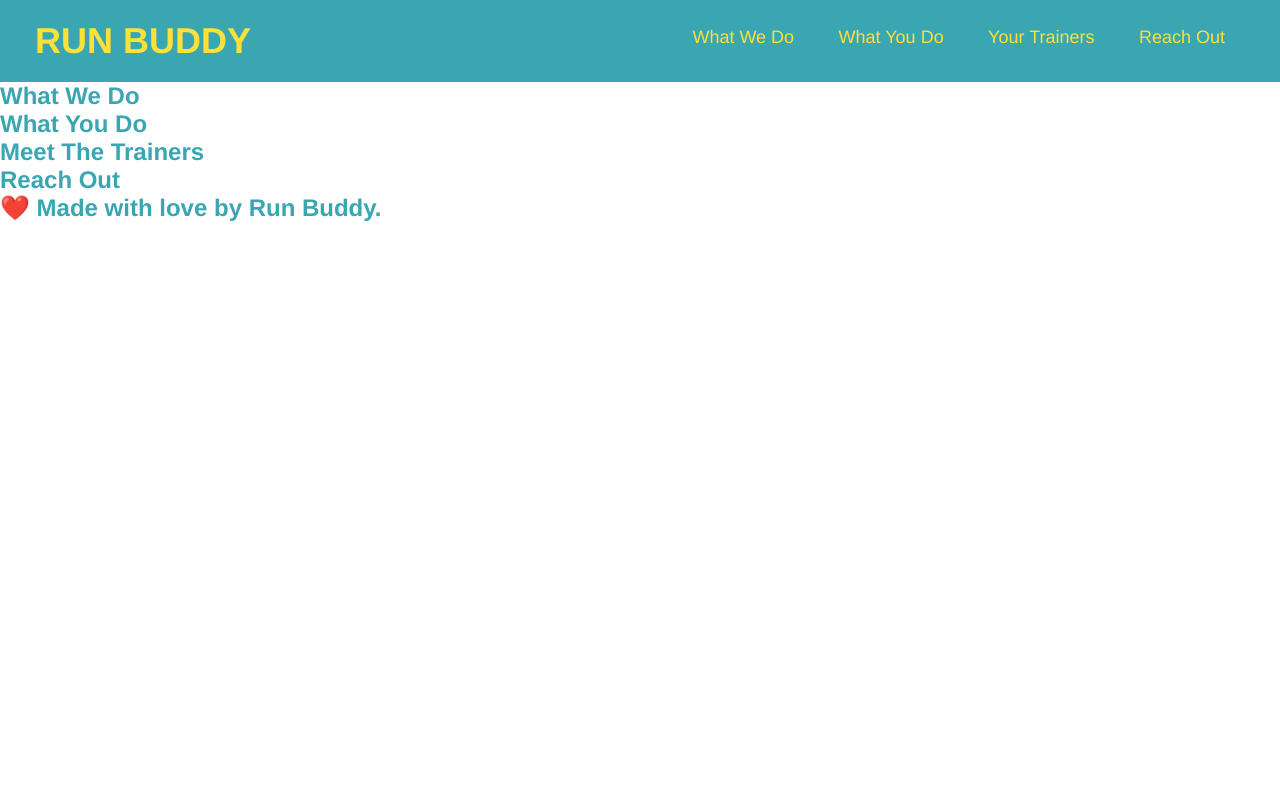
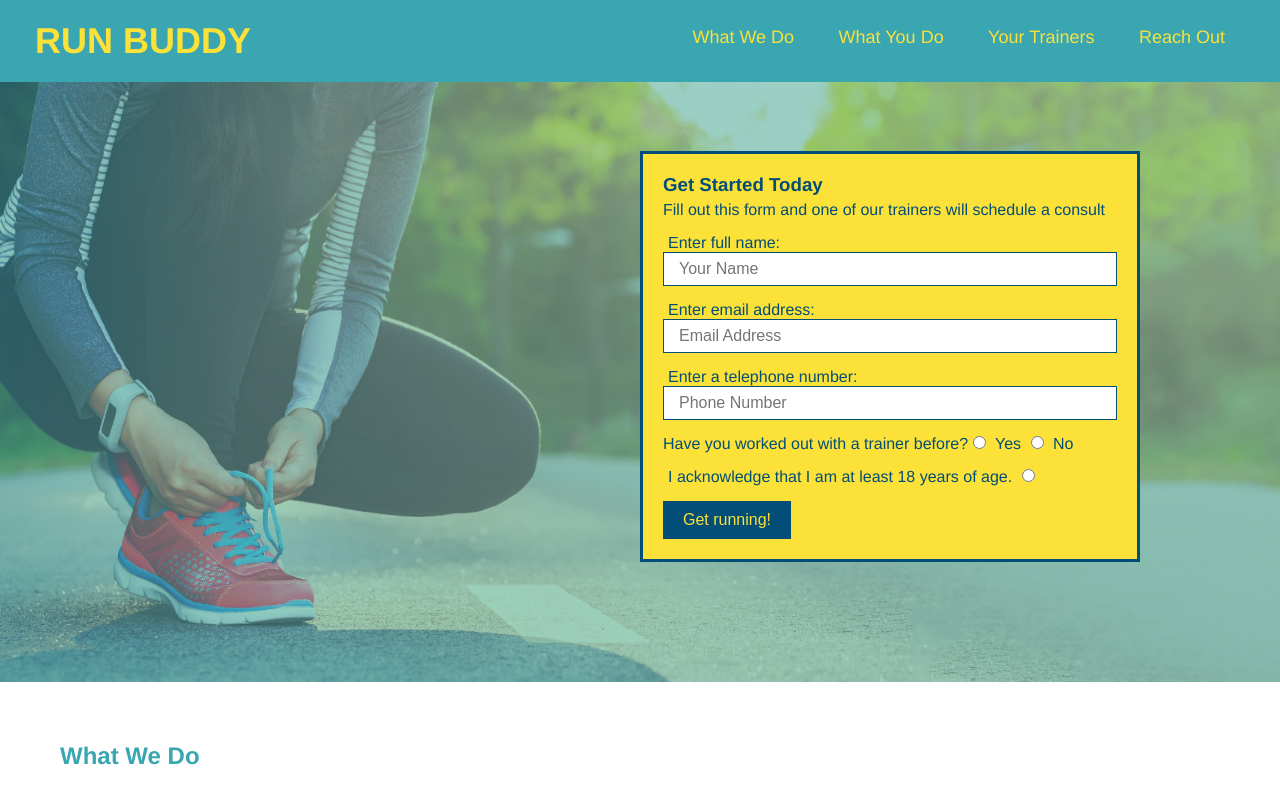
Before and after one commit to kait-weishaar/run-buddy, a plain HTML site: page index.html in a window 1280 px wide. Shown: the top 800 px of the page. Drawn offline with Linux system fonts and the light colour scheme.

Commit message:
hero-styling

```diff
--- a/assets/css/style.css
+++ b/assets/css/style.css
@@ -1,6 +1,11 @@
 * {
     margin: 0;
     padding: 0;
+    box-sizing: border-box;
+}
+
+section {
+    padding: 60px;
 }
 
 
@@ -47,3 +52,81 @@ header nav ul li a {
     font-weight: lighter;
     font-size: 18px;
 }
+
+footer {
+    background: #fce138;
+    width: 100%;
+    padding: 40px 35px;
+}
+
+footer h2 {
+    display: inline;
+    color:#024e76;
+    font-size: 30 px;
+    margin: 0;
+}
+
+footer div {
+    float: right;
+    line-height: 1.5;
+    text-align: right;
+}
+
+footer a {
+    color: #024e76;
+}
+
+/* Hero Style Start */
+.hero {
+    background-image: url("../Images/hero-bg.jpg");
+    height: 600px;
+    background-size: cover;
+    background-position: center;
+    position: relative;
+}
+/* Hero Style End */
+
+/* Hero Style Start */
+.hero-form {
+    background-color: #fce138;
+    font_color: #024e76;
+    width: 500px;
+    padding:20px;
+    border: solid 3px #024e76;
+    color:#024e76;
+    position: absolute;
+    bottom: 120px;
+    right: 140px;
+}
+/* Hero Style End */
+
+.hero-form h3 {
+    font-size: 24 px;
+    margin: 0;
+}
+
+.hero-form p {
+    margin: 5px 0 15px 0;
+}
+.form-input {
+    border: 1px solid #024e76;
+    display: block;
+    padding: 7px 15px;
+    font-size: 16px;
+    color: #024e76;
+    width: 100%;
+    margin-bottom: 15px;
+}
+.hero-form label {
+    margin: 0 5px;
+}
+
+button {
+    background-color:#024e76;
+    color: #fce138;
+    font-size: 18px;
+    border: none;
+    padding: 10px 20px;
+    font-size: 16px;
+
+}
--- a/index.html
+++ b/index.html
@@ -40,8 +40,36 @@
 
 
         <!--hero/jombotron-->
-        <section>
-
+        <section class="hero">
+            <div class="hero-form">
+                <h3>Get Started Today</h3>
+                <p>Fill out this form and one of our trainers will schedule a consult</p>
+                <!--Add form element-->
+                <form >
+                    <label for="name">Enter full name:</label>
+                    <input class="form-input" type="text" placeholder="Your Name" name="name" id="name" />
+                    <label for="email">Enter email address:</label>
+                    <input class="form-input" type="email" placeholder="Email Address" name="email" id="email"/>
+                    <label for="phone">Enter a telephone number:</label>
+                    <input class="form-input" type="tel" placeholder="Phone Number" name="phone" id="phone"/>
+                    <p>
+                        Have you worked out with a trainer before?
+                        <input type="radio" name="trainer-confirm" id="trainer-yes"/>
+                        <label for="trainer-yes">Yes</label>
+                        <input type="radio" name="trainer-confirm" id="trainer-no"/>
+                        <label for="trainer-no">No</label>
+                    </p>
+                    <p>
+                        <label for="checkbox">
+                            I acknowledge that I am at least 18 years of age.
+                        </label>
+                        <input type="radio" name="trainer-confirm" id="trainer-yes"/>
+                    </p>
+                    <button type="submit">
+                        Get running!
+                    </button>
+                </form>
+            </div>
         </section>
 
 
@@ -68,7 +96,10 @@
 
         <footer>
             <h2>❤️ Made with love by Run Buddy.</h2>
-
+            <div>
+                <a href="#">Read Our Privacy Policy</a><br/>
+                &copy; 2019 Run Buddy, Inc.
+            </div>
 
         </footer>
     </body>
```
Also changed, not shown: assets/Images/hero-bg.jpg (added).
